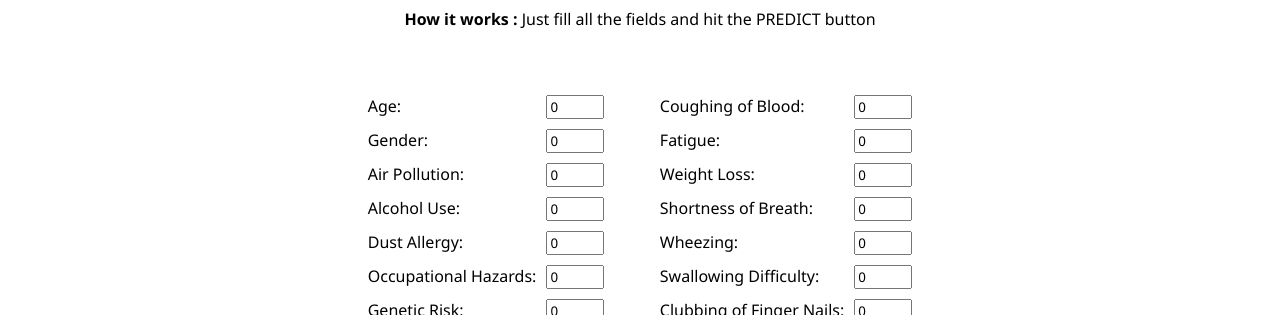
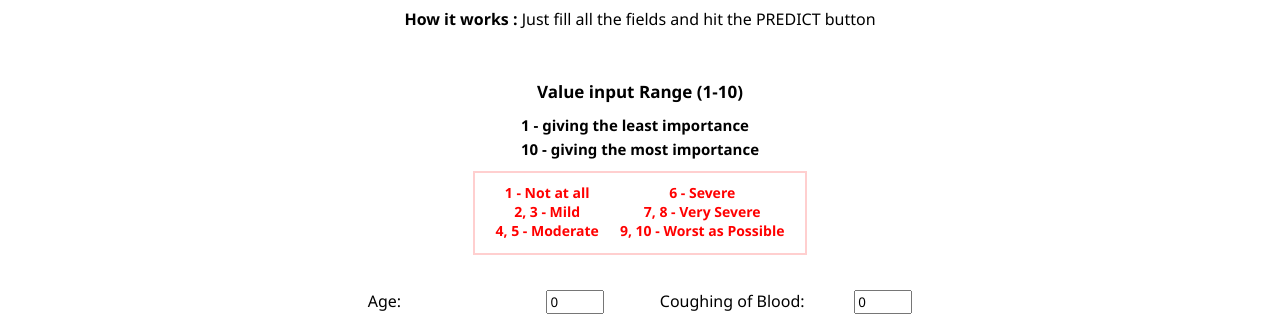
Before and after one commit to nazhimkalam/Lung-Cancer-Predction-WebApp, a React (Create React App) app: page / in a window 1280 px wide. Shown: the part 775-1090 px from the top of the page. Built offline with nearby package versions, Linux system fonts and the light colour scheme.

Commit message:
completd the prediction section

```diff
--- a/src/components/PredictionSection/PredictionSection.css
+++ b/src/components/PredictionSection/PredictionSection.css
@@ -22,10 +22,54 @@ input {
 	margin: 20px 0;
 	float: right;
 	background-color: rgb(185, 0, 0);
-    outline: none;
-    border-radius: 5px;
-    border: 2px red solid;
-    cursor: pointer;
+	outline: none;
+	border-radius: 5px;
+	border: 2px red solid;
+	cursor: pointer;
 	color: white;
 	font-weight: 600;
 }
+.predictionSection__range {
+	/* border: 1px grey solid; */
+    display: flex;
+    padding: 10px;
+    flex-direction: column;
+	align-items: center;
+	justify-content: center;
+}
+.predictionSection__range > p {
+	font-weight: 700;
+	font-size: 17px;
+}
+.predictionSection__rule{
+    margin: 10px;
+    font-weight: 600;
+    font-size: 15px;
+}
+.predictionSection__rule > p{
+    padding: 2px;
+}
+.predictionSection__rangeScores{
+    display: flex;
+    flex-direction: column;
+    width: 50%;
+    align-items: center;
+	border: 2px rgb(255, 207, 207) solid;
+    flex-wrap: wrap;
+    height: 60px;
+    padding: 10px;
+}
+.predictionSection__rangeScores > p{
+    font-weight: 700;
+    font-size: 14px;
+    color: red;
+}
+.predictionSection__result{
+    display: flex;
+    align-items: center;
+    justify-content: center;
+    background-color: rgb(255, 195, 195);
+    text-transform: uppercase;
+    padding: 30px;
+    font-size: 20px;
+}
--- a/src/components/PredictionSection/PredictionSection.js
+++ b/src/components/PredictionSection/PredictionSection.js
@@ -69,11 +69,29 @@ function PredictionSection() {
 
 	return (
 		<div className="predictionSection">
-			<div className="predictionSection__range"></div>
+			<div className="predictionSection__range">
+				<p>Value input Range (1-10)</p>
+				<div className="predictionSection__rule">
+					<p>1 - giving the least importance</p>
+					<p>10 - giving the most importance</p>
+				</div>
+
+				<div className="predictionSection__rangeScores">
+					<p>1 - Not at all</p>
+					<p>2, 3 - Mild</p>
+					<p>4, 5 - Moderate</p>
+					<p>6 - Severe</p>
+					<p>7, 8 - Very Severe</p>
+					<p>9, 10 - Worst as Possible</p>
+				</div>
+			</div>
 
 			{/* result */}
-			{result && <h3>Result: {result}</h3>}
-
+			{result && (
+				<div className="predictionSection__result">
+					<h3>prediction: {result}</h3>
+				</div>
+			)}
 			<form>
 				<div className="predictionSection__left">
 					<p>
```
Also changed, not shown: 1 other file (tests, documents, lock files or other folders).
